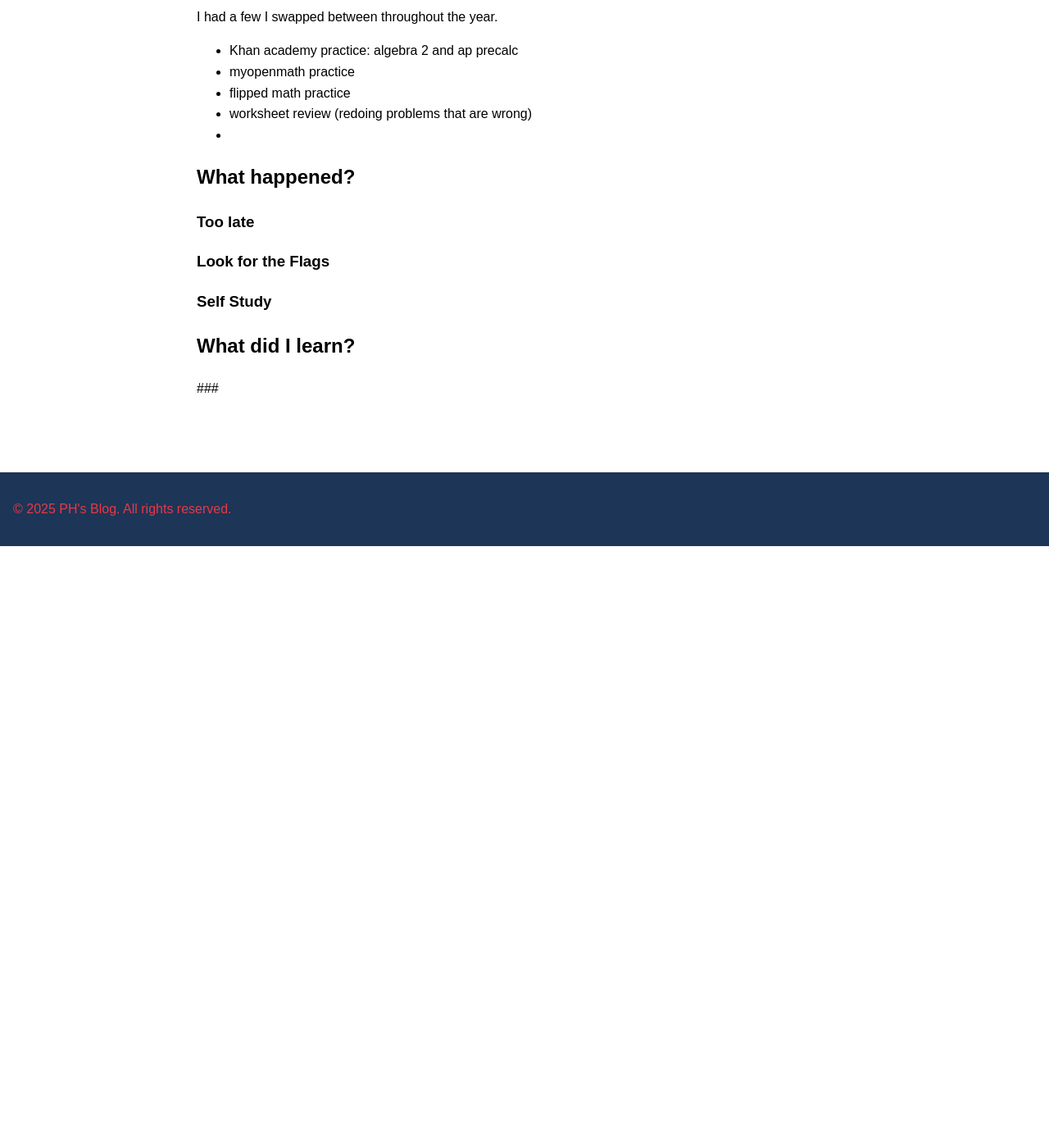
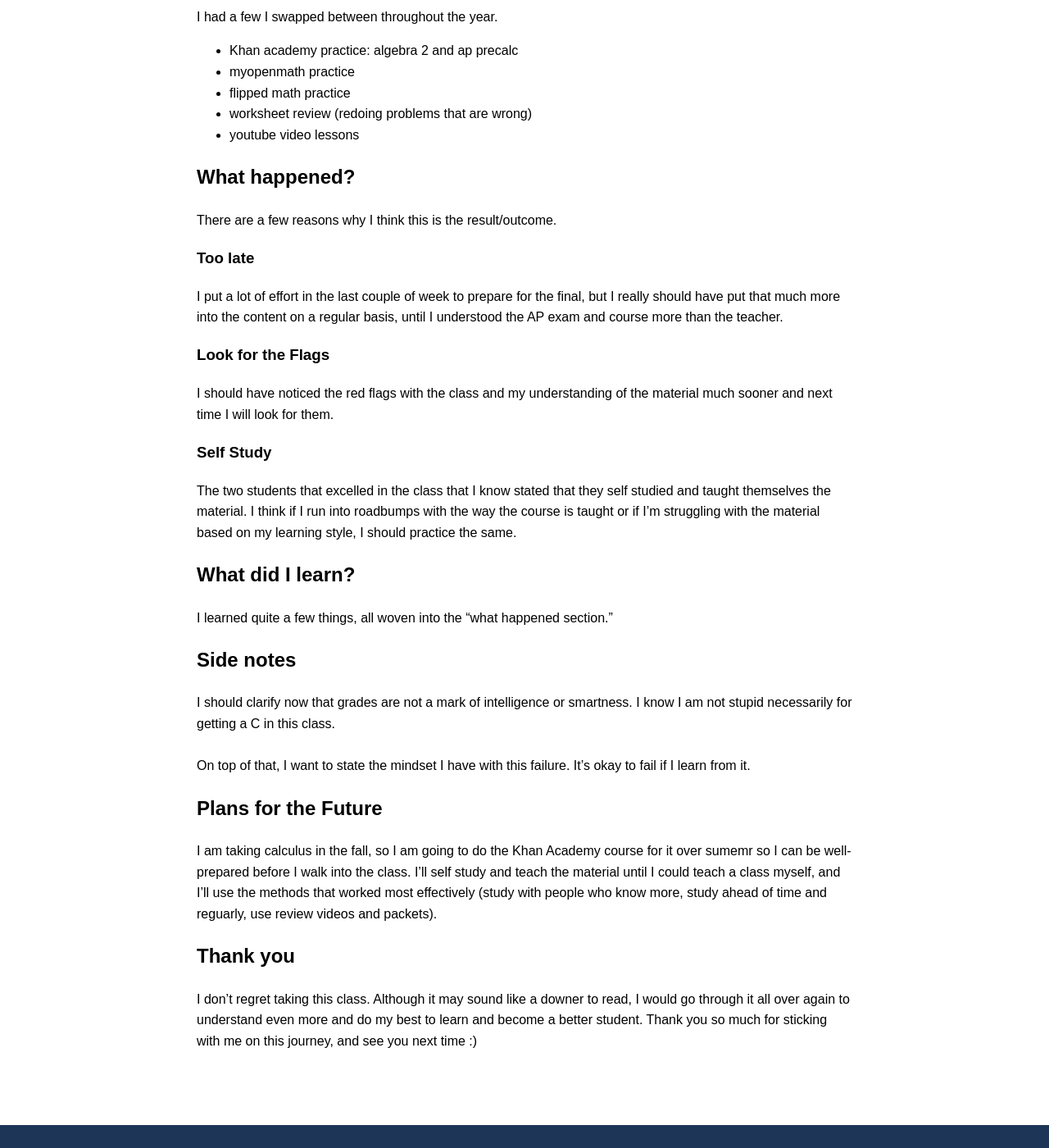
Before and after one commit to CaptainSapphire/PH-s-Blog, a Jekyll site: the page built from _posts/2025-05-16-Lessons-Learned:-AP-Precalculus.md, in a window 1280 px wide and 1400 px high, scrolled down 844 px. Shown: the whole window at 82% size. Built offline with Jekyll 4.4.1, drawn with Linux system fonts in a browser that asks for light colours; our own code applies the rules of GitHub Pages for plain Markdown files; before the commit the page ends 1510 px from its top, so only the background shows below that.

Commit message:
Update 2025-05-16-Lessons-Learned:-AP-Precalculus.md

```diff
--- a/_posts/2025-05-16-Lessons-Learned:-AP-Precalculus.md
+++ b/_posts/2025-05-16-Lessons-Learned:-AP-Precalculus.md
@@ -14,16 +14,29 @@ I had a few I swapped between throughout the year.
 - myopenmath practice
 - flipped math practice
 - worksheet review (redoing problems that are wrong)
--
+- youtube video lessons
 
 ## What happened?
+There are a few reasons why I think this is the result/outcome.
 
 ### Too late
+I put a lot of effort in the last couple of week to prepare for the final, but I really should have put that much more into the content on a regular basis, until I understood the AP exam and course more than the teacher.
 
 ### Look for the Flags
+I should have noticed the red flags with the class and my understanding of the material much sooner and next time I will look for them.
 
 ### Self Study
+The two students that excelled in the class that I know stated that they self studied and taught themselves the material. I think if I run into roadbumps with the way the course is taught or if I'm struggling with the material based on my learning style, I should practice the same.
 
 ## What did I learn?
+I learned quite a few things, all woven into the "what happened section."
 
-###
+## Side notes
+I should clarify now that grades are not a mark of intelligence or smartness. I know I am not stupid necessarily for getting a C in this class. <br><br>
+On top of that, I want to state the mindset I have with this failure. It's okay to fail if I learn from it.
+
+## Plans for the Future
+I am taking calculus in the fall, so I am going to do the Khan Academy course for it over sumemr so I can be well-prepared before I walk into the class. I'll self study and teach the material until I could teach a class myself, and I'll use the methods that worked most effectively (study with people who know more, study ahead of time and reguarly, use review videos and packets).
+
+## Thank you
+I don't regret taking this class. Although it may sound like a downer to read, I would go through it all over again to understand even more and do my best to learn and become a better student. Thank you so much for sticking with me on this journey, and see you next time :)
```
